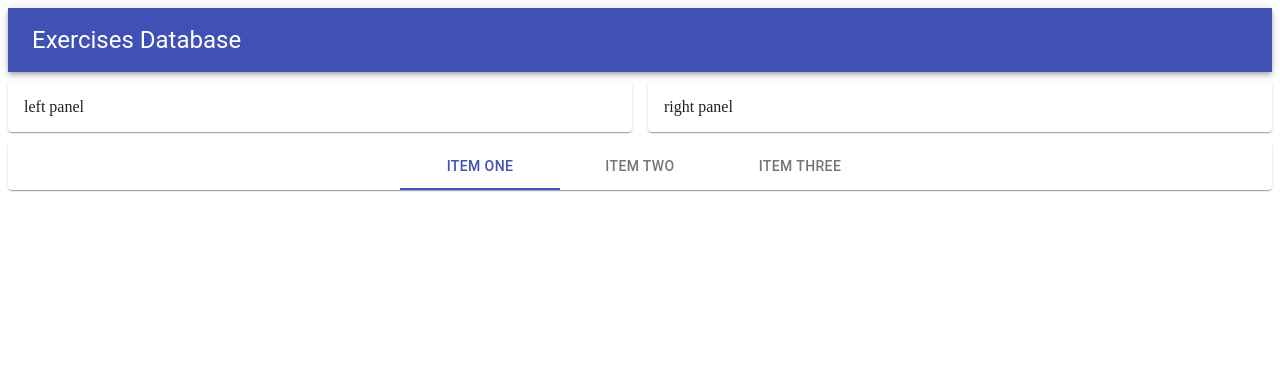
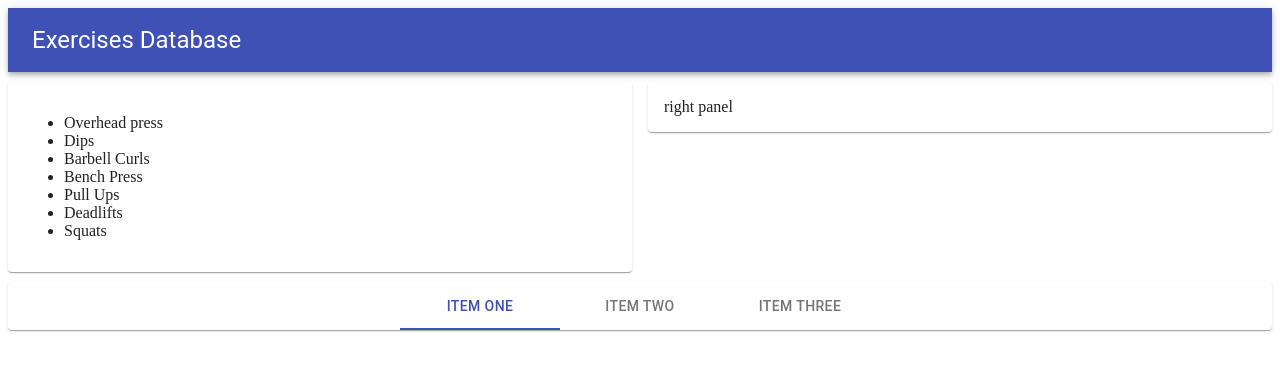
Before and after one commit to seyedjavadseyedi/exercises-app, a React (Create React App) app: page / in a window 1280 px wide. Shown: the top 370 px of the page. Built offline with nearby package versions, Linux system fonts and the light colour scheme; data requests are answered from the project's data file.

Commit message:
config global context

```diff
--- a/src/App.js
+++ b/src/App.js
@@ -1,13 +1,16 @@
 import React from 'react'
+import { GlobalProvider } from './store/globalContext/GlobalContex'
 import { Header, Footer } from './components/layout'
 import Exercises from './components/exercises'
 
 function App() {
   return (
     <>
-      <Header />
-      <Exercises />
-      <Footer />
+      <GlobalProvider>
+        <Header />
+        <Exercises />
+        <Footer />
+      </GlobalProvider>
     </>
   )
 }
--- a/src/components/exercises/index.jsx
+++ b/src/components/exercises/index.jsx
@@ -1,4 +1,7 @@
-import React, { useEffect } from 'react'
+import React, { useEffect, useContext } from 'react'
+
+import { GlobalContext } from '../../store/globalContext/GlobalContex'
+
 import { Paper, Grid } from '@material-ui/core'
 import { makeStyles } from '@material-ui/core/styles'
 
@@ -13,17 +16,31 @@ const useStyles = makeStyles((theme) => ({
 }))
 
 const Exercises = () => {
+  const { state, dispatch } = useContext(GlobalContext)
   useEffect(() => {
     axios
       .get('http://localhost:8000/exercises')
-      .then((res) => console.log(res))
+      .then((res) => {
+        console.log(res.data)
+
+        dispatch({
+          type: 'GET_EXERCISES',
+          payload: res.data,
+        })
+      })
       .catch((err) => console.log(err))
-  }, [])
+  }, [dispatch])
   const classes = useStyles()
   return (
     <Grid container spacing={2}>
       <Grid item sm>
-        <Paper className={classes.paper}>left panel</Paper>
+        <Paper className={classes.paper}>
+          <ul>
+            {state.exercises.map((item) => (
+              <li>{item.title}</li>
+            ))}
+          </ul>
+        </Paper>
       </Grid>
       <Grid item sm>
         <Paper className={classes.paper}>right panel</Paper>
--- /dev/null
+++ b/src/store/globalContext/GlobalContex.jsx
@@ -0,0 +1,23 @@
+import React, { createContext, useReducer } from 'react'
+import { GlobalReducer } from './GlobalReducer'
+
+//initial state
+const initialState = {
+  muscles: [],
+  exercises: [],
+}
+
+// create global context
+const GlobalContext = createContext()
+
+// Provider Component
+const GlobalProvider = ({ children }) => {
+  const [state, dispatch] = useReducer(GlobalReducer, initialState)
+  return (
+    <GlobalContext.Provider value={{state, dispatch}}>
+      {children}
+    </GlobalContext.Provider>
+  )
+}
+
+export { GlobalContext, GlobalProvider }
--- /dev/null
+++ b/src/store/globalContext/GlobalReducer.jsx
@@ -0,0 +1,13 @@
+import axios from 'axios'
+
+export const GlobalReducer = (state, action) => {
+  switch (action.type) {
+    case 'GET_EXERCISES':
+      return {
+        ...state,
+        exercises: action.payload
+      }
+    default:
+      return state
+  }
+}
```
